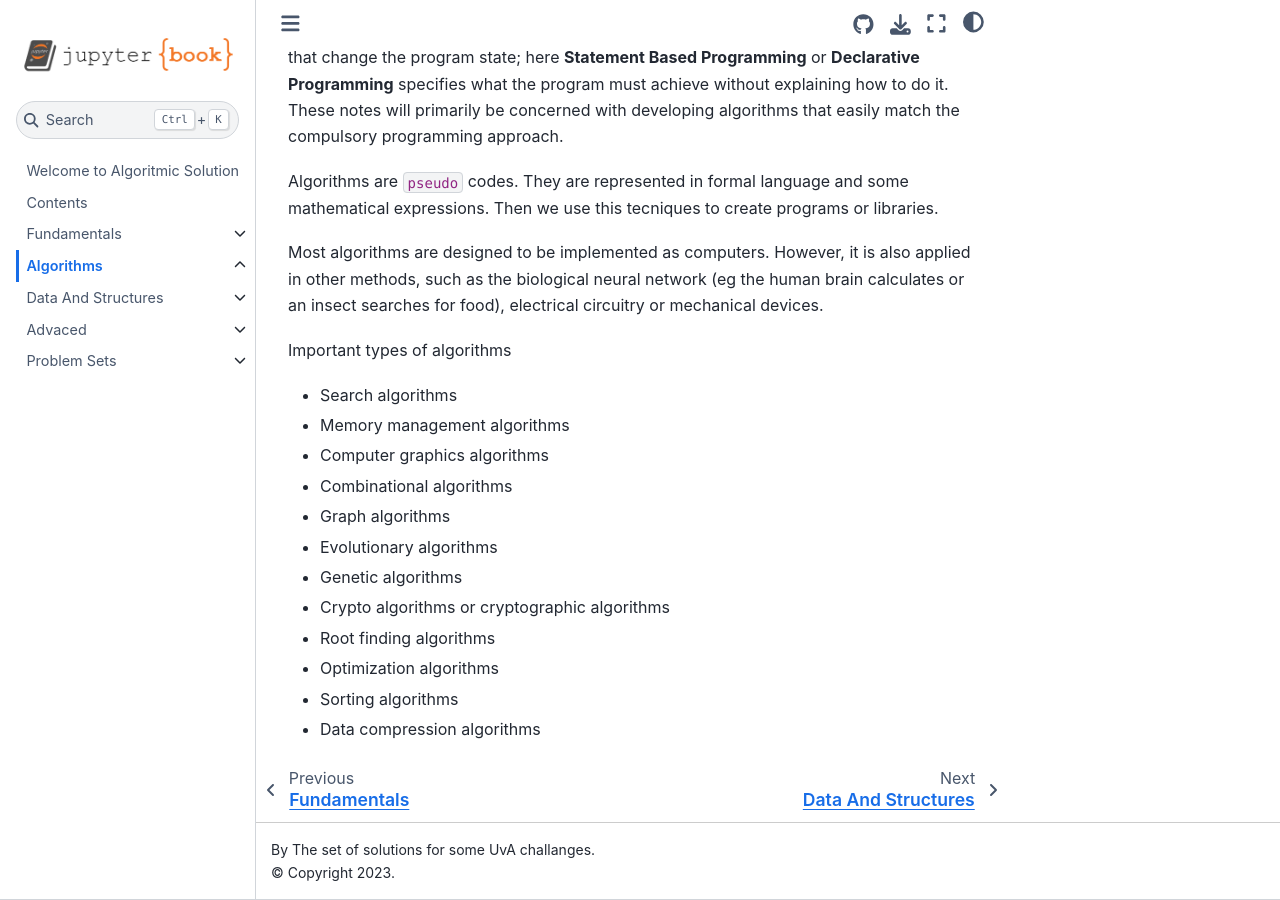
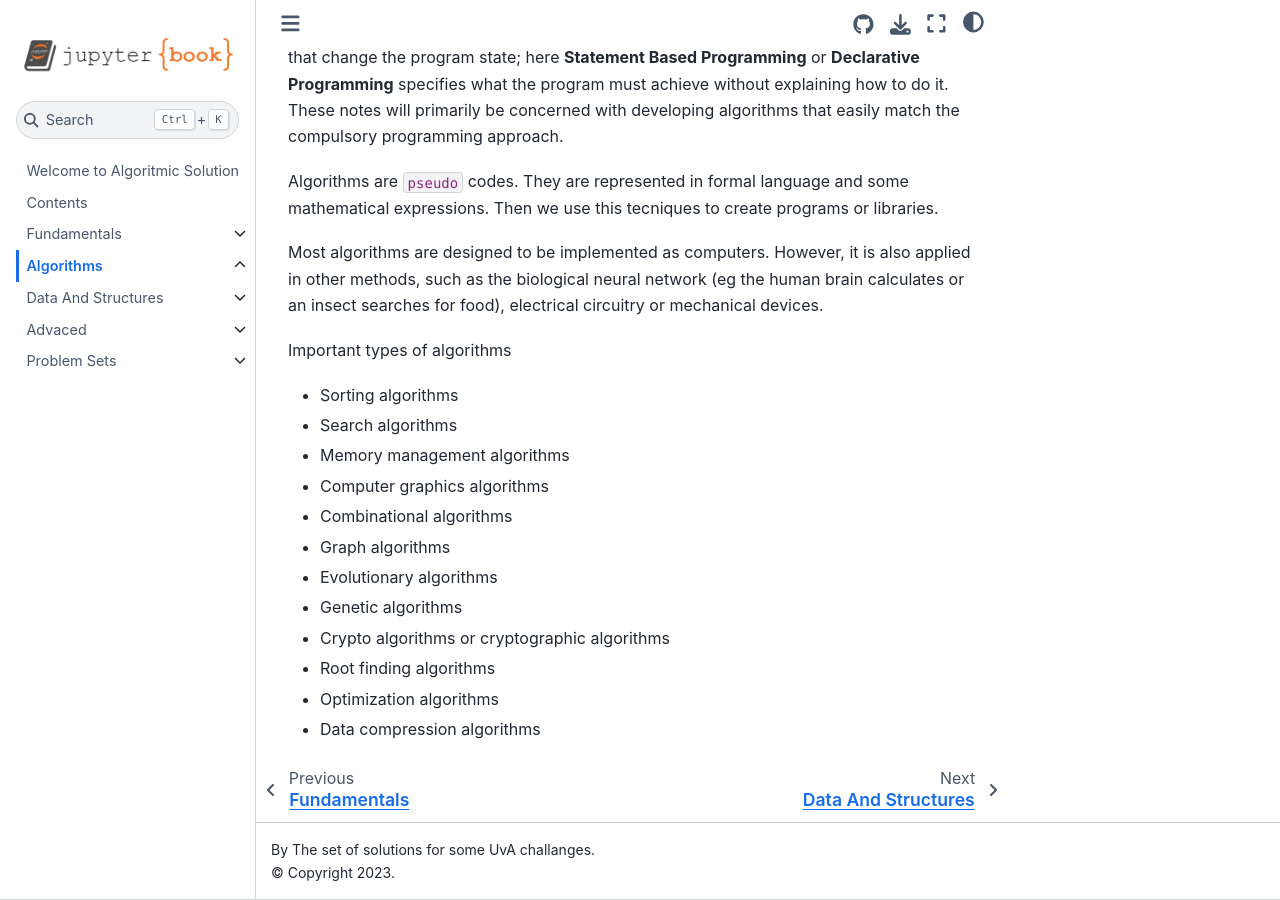
Before and after one commit to Zaryob/algorithmsolutions, a Jupyter Book: the page built from Algorithms/index.md, in a window 1280 px wide and 900 px high, scrolled down 568 px. Built offline with Jupyter Book 1.0.4 settings and Sphinx 7.4.7 and the Sphinx Book theme 1.1.4, drawn with Linux system fonts in a browser that asks for light colours; pages that are not in the unit, such as notebooks, are missing from menus; some of the changed lines change nothing that is shown.

```diff
--- a/Algorithms/index.md
+++ b/Algorithms/index.md
@@ -15,6 +15,7 @@
 
 Important types of algorithms
 
+  * Sorting algorithms
   * Search algorithms
   * Memory management algorithms
   * Computer graphics algorithms
@@ -25,5 +26,4 @@
   * Crypto algorithms or cryptographic algorithms
   * Root finding algorithms
   * Optimization algorithms
-  * Sorting algorithms
   * Data compression algorithms
--- a/_toc.yml
+++ b/_toc.yml
@@ -8,7 +8,9 @@
   - file: Fundamentals/ListStackQueue.ipynb
 - file: Algorithms/index
   sections:
-  - file: Algorithms/searching.ipynb
+  - file: Algorithms/sorting.ipynb
+    sections:
+    - file: Algorithms/index.ipynb
 - file: DataStructure/index
   sections:
   - file: DataStructure/trees.ipynb
```
Also changed, not shown: 3 other files.
